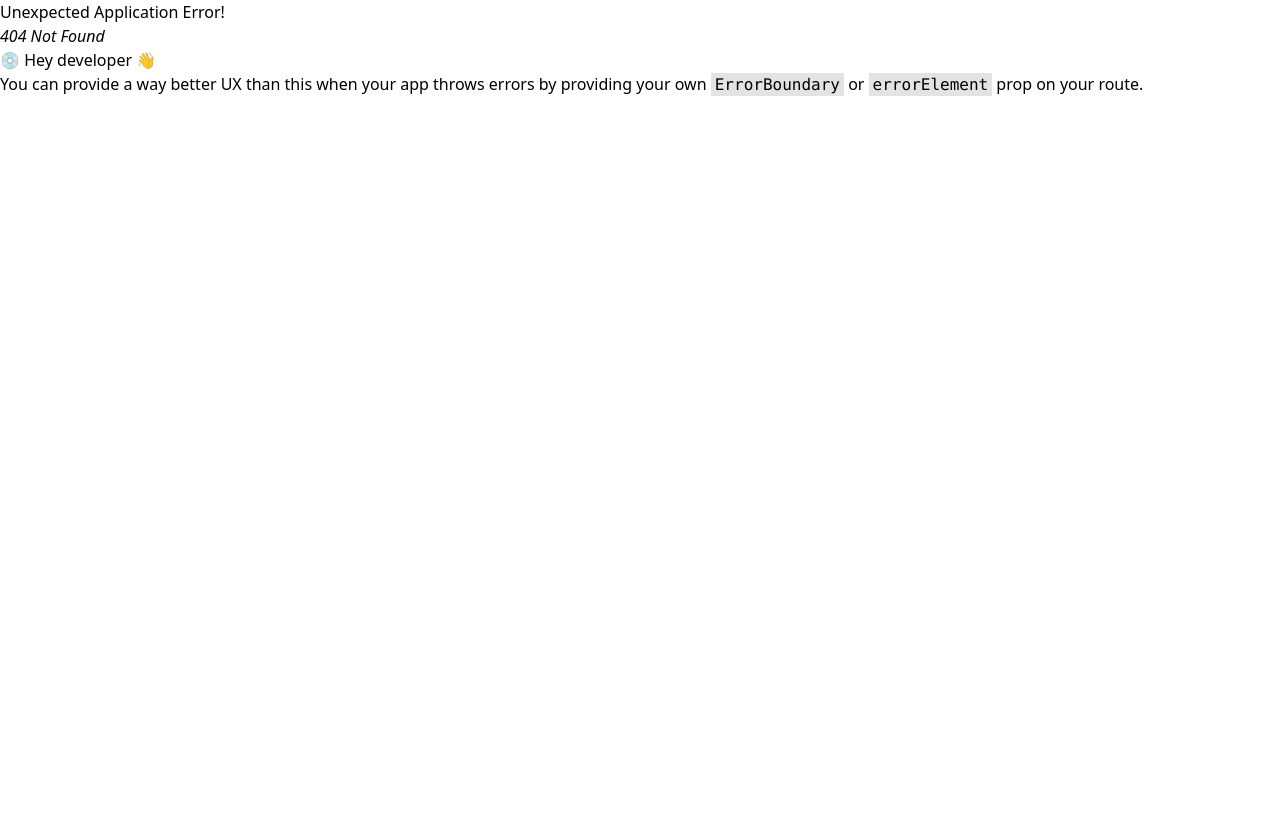
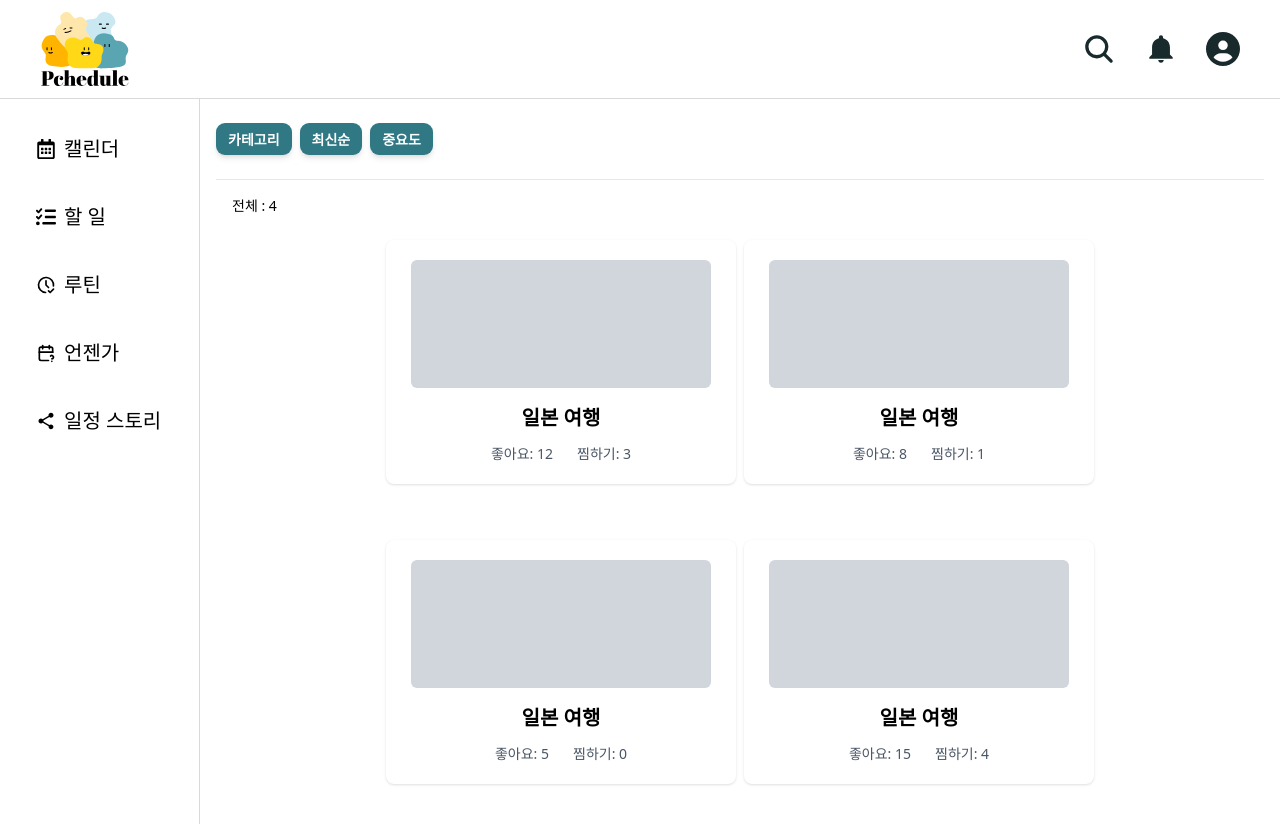
Before and after one commit to oz-main-fe-12-team4/oz_pchedule_fe, a React (Vite) app: page /schedule_story in a window 1280 px wide. Before the commit this address had no page. Shown: the top 824 px of the page. Before the commit the page ends 800 px from the top, so only its background shows below. Built offline with nearby package versions, Linux system fonts and the light colour scheme.

Commit message:
feat: 일정스토리 페이지 생성

```diff
--- a/src/components/MenuBar.jsx
+++ b/src/components/MenuBar.jsx
@@ -8,7 +8,7 @@ import { BiSolidUserRectangle } from "react-icons/bi";
 const MenuBar = () => {
   return (
     <>
-      <nav className="w-[200px] h-[calc(100vh-100.18px)] p-9 border-r border-[#D9D9D9]">
+      <nav className="min-w-[200px] p-9 border-r border-[#D9D9D9]">
         <ul className="flex flex-col justify-center items-start gap-10 text-xl">
           <li className="flex gap-2 items-center">
             <FaRegCalendarAlt />
@@ -31,7 +31,7 @@ const MenuBar = () => {
           </li>
         </ul>
       </nav>
-      {/* <nav className="w-[200px] h-screen p-9 border-r border-[#D9D9D9]">
+      {/* <nav className="min-w-[200px] p-9 border-r border-[#D9D9D9]">
         <ul className="flex flex-col justify-center items-start gap-10 text-xl">
           <li className="flex gap-2 items-center">
             <BiSolidUserRectangle />
--- a/src/main.jsx
+++ b/src/main.jsx
@@ -10,6 +10,7 @@ import TestJ from "./test/TestJ";
 import TestL from "./test/TestL";
 import Main from "./pages/Main";
 import DailyPage from "./pages/DailyPage";
+import ScheduleStory from "./pages/ScheduleStory";
 
 let router = createBrowserRouter([
   {
@@ -31,7 +32,8 @@ let router = createBrowserRouter([
         path: "/someday",
       },
       {
-        path: "/share_schedule",
+        path: "/schedule_story",
+        Component: ScheduleStory,
       },
       {
         path: "/admin/user_list",
--- /dev/null
+++ b/src/pages/ScheduleStory.jsx
@@ -0,0 +1,27 @@
+import { posts } from "../assets/data/dummyPostList";
+import FilterButtons from "../components/FilterButtons";
+import ScheduleStoryCard from "../components/ScheduleStoryCard";
+
+const ScheduleStory = () => {
+  return (
+    <div className="w-full flex flex-col p-4">
+      <div className="flex flex-row gap-3 mb-4">
+        <FilterButtons keys={["category", "latest", "priority"]} />
+      </div>
+
+      <div className="text-sm p-4 border-t border-gray-200 pb-2">
+        <p>전체 : {posts.post_count}</p>
+      </div>
+
+      <div className="flex flex-wrap justify-center items-center gap-2">
+        {posts.data.map((post) => (
+          <div key={post.post_id} className="py-4">
+            <ScheduleStoryCard schedule={post} />
+          </div>
+        ))}
+      </div>
+    </div>
+  );
+};
+
+export default ScheduleStory;
```
Also changed, not shown: src/pages/MenuBar.jsx (deleted).
